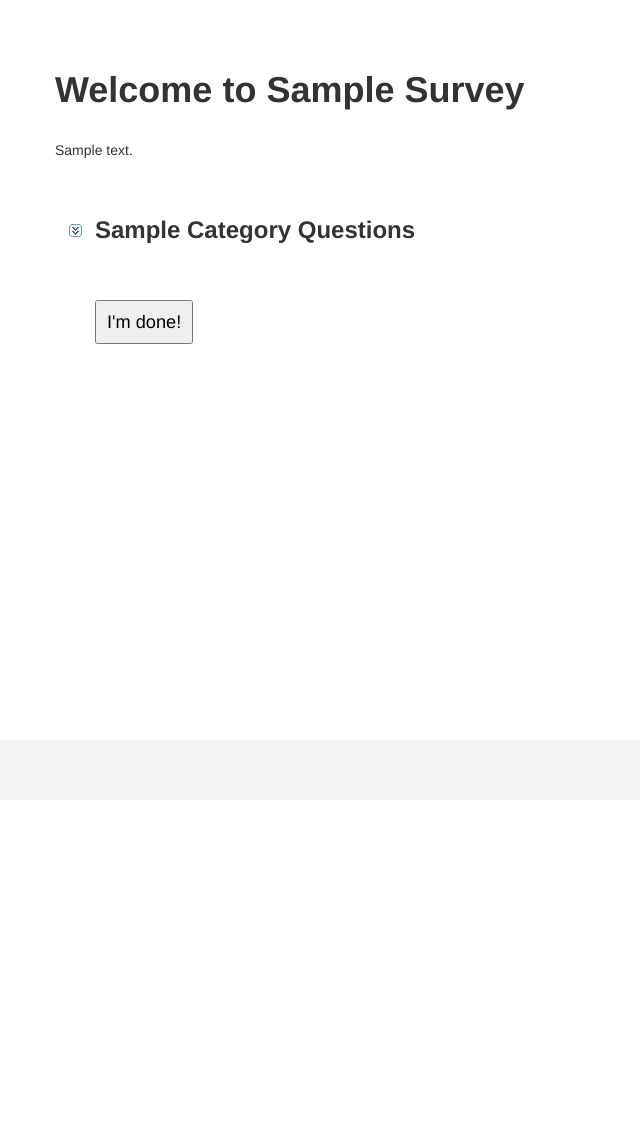
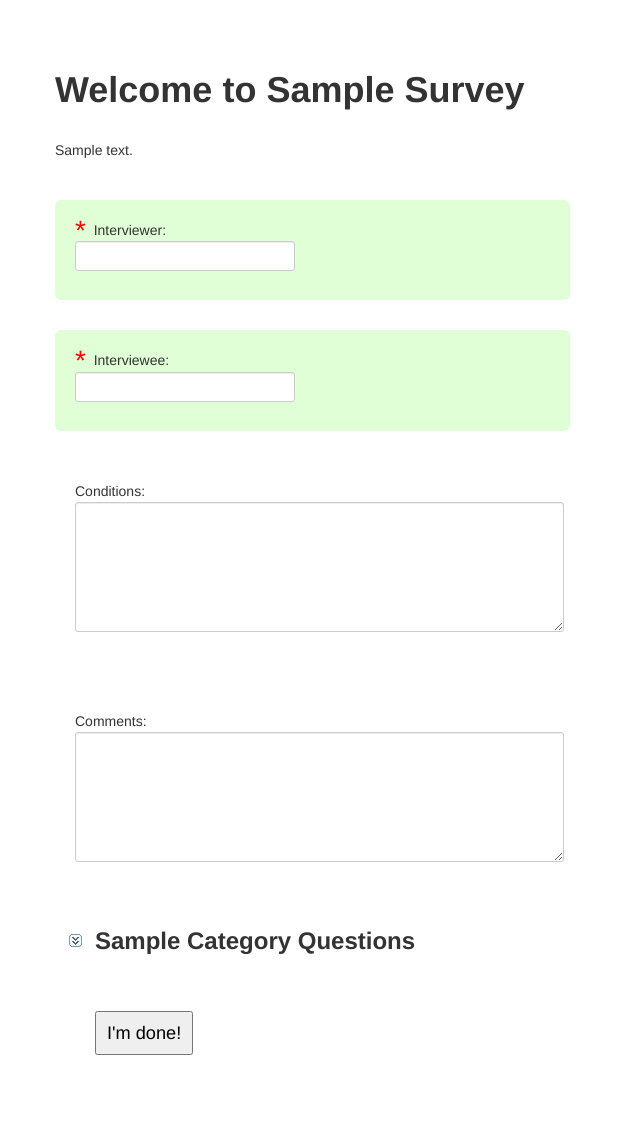
Before and after one commit to jessykate/django-survey, a Django app: page /survey/1/ in a window 1280 px wide. Shown: the top 1135 px of the page, without its empty margins (0-640 px from the left). Before the commit the page ends 344 px from the top, so only its background shows below. Run offline with Django 3.2, Linux system fonts and the light colour scheme; tables that the repository leaves empty hold one stand-in row (values such as "Sample post"); parts of the project's set-up code (start-up, migrations or seed data) failed here and were passed over; some libraries are stand-ins or nearby versions.

Commit message:
bug fix missing form fields, radio button display horizontal instead of vertical

```diff
--- a/media/css/custom.css
+++ b/media/css/custom.css
@@ -242,3 +242,8 @@ h3.collapsible:hover {
 	width: 700px;
 	margin: auto;
 }
+
+label {
+	display: inline;
+	padding-right: 12px;
+}
--- a/survey/forms.py
+++ b/survey/forms.py
@@ -1,27 +1,15 @@
 from django import forms
 from django.forms import models
 from survey.models import Question, Category, Survey, Response, AnswerText, AnswerRadio, AnswerSelect, AnswerInteger, AnswerSelectMultiple
-
+from django.utils.safestring import mark_safe
 import uuid
 
-# one field from each question
-# when saving, one answer object for each question.
+# blatantly stolen from
+# http://stackoverflow.com/questions/5935546/align-radio-buttons-horizontally-in-django-forms?rq=1
+class HorizontalRadioRenderer(forms.RadioSelect.renderer):
+  def render(self):
+    return mark_safe(u'\n'.join([u'%s\n' % w for w in self]))
 
-# class AnswerForm(models.ModelForm):
-# 	class Meta:
-# 		model = Answer
-# 		include = ['text']
-
-# 	def __init__(self, *args, **kwargs):
-# 		question = kwargs.pop('question')
-# 		super(AnswerForm, self).__init__(*args, **kwargs)
-# 		question_text = question.text
-# 		self.fields.label = question_text
-
-# 	def save(self, commit=True):
-# 		ans = super(AnswerForm, self).save(commit=False)
-# 		ans.question = question
-# 		ans.save()
 
 class ResponseForm(models.ModelForm):
 	class Meta:
@@ -45,7 +33,8 @@ class ResponseForm(models.ModelForm):
 			elif q.question_type == Question.RADIO:
 				question_choices = q.get_choices()
 				self.fields["question_%d" % q.pk] = forms.ChoiceField(label=q.text,
-					widget=forms.RadioSelect, choices = question_choices)
+					widget=forms.RadioSelect(renderer=HorizontalRadioRenderer),
+					choices = question_choices)
 			elif q.question_type == Question.SELECT:
 				question_choices = q.get_choices()
 				self.fields["question_%d" % q.pk] = forms.ChoiceField(label=q.text,
--- a/templates/survey.html
+++ b/templates/survey.html
@@ -9,6 +9,42 @@
 
 <div>
 	<form action="/survey/{{survey.id}}/" method="post">{% csrf_token %}
+		<div class="field-wrapper question-required">
+			{{ response_form.interviewer.errors }}
+			<span class="asterix"> * </span>{{ response_form.interviewer.label_tag }}
+			<span class="form-help-text">{{ response_form.interviewer.help_text}}</span>
+			<div class="form-field-body">
+				{{ response_form.interviewer }}
+			</div>
+		</div>
+
+		<div class="field-wrapper question-required">
+			{{ response_form.interviewee.errors }}
+			<span class="asterix"> * </span>{{ response_form.interviewee.label_tag }}
+			<span class="form-help-text">{{ response_form.interviewee.help_text}}</span>
+			<div class="form-field-body">
+				{{ response_form.interviewee }}
+			</div>
+		</div>
+
+		<div class="field-wrapper">
+			{{ response_form.conditions.errors }}
+			{{ response_form.conditions.label_tag }}
+			<span class="form-help-text">{{ response_form.conditions.help_text}}</span>
+			<div class="form-field-body">
+				{{ response_form.conditions }}
+			</div>
+		</div>
+
+		<div class="field-wrapper">
+			{{ response_form.comments.errors }}
+			{{ response_form.comments.label_tag }}
+			<span class="form-help-text">{{ response_form.comments.help_text}}</span>
+			<div class="form-field-body">
+				{{ response_form.comments }}
+			</div>
+		</div>
+
 		{% for category in categories %}
 			<h3 class="collapsible">{{category|title}} Questions<span></span></h3>
 			<div class="category-container">
```
